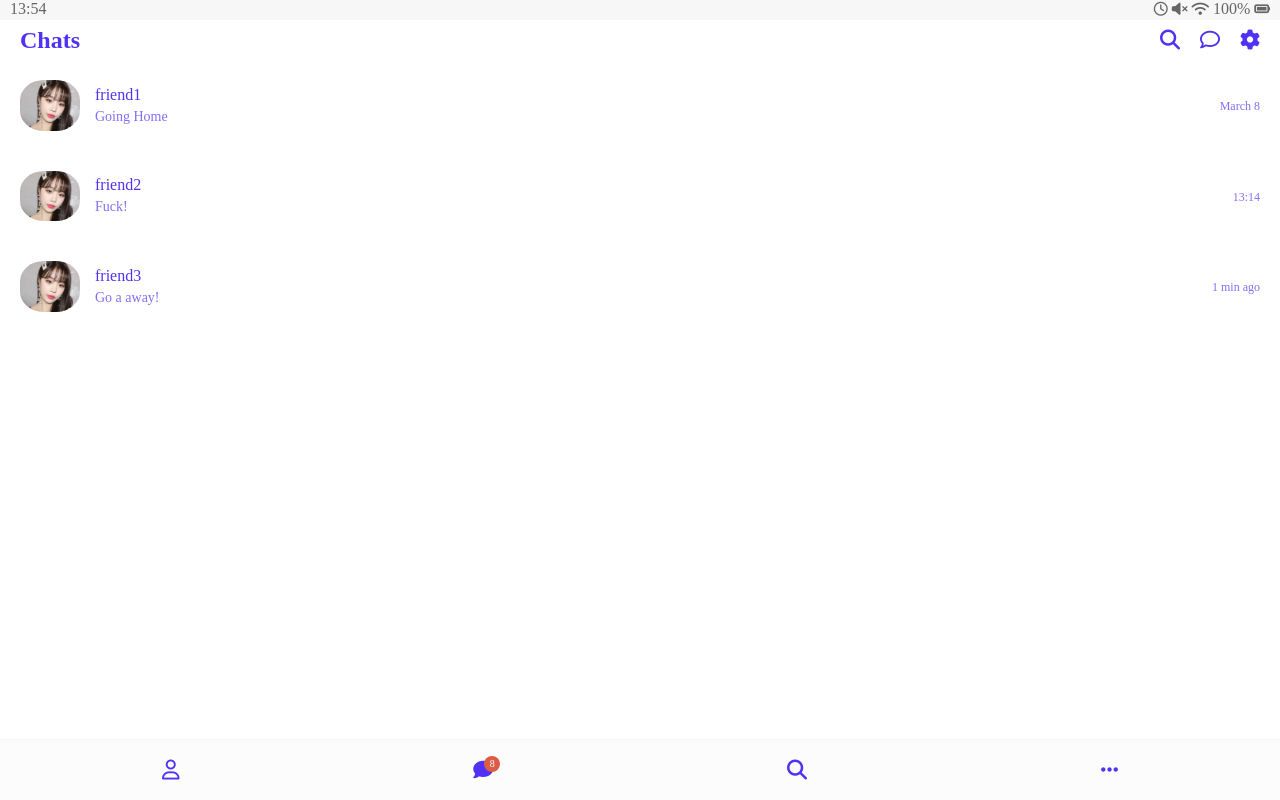
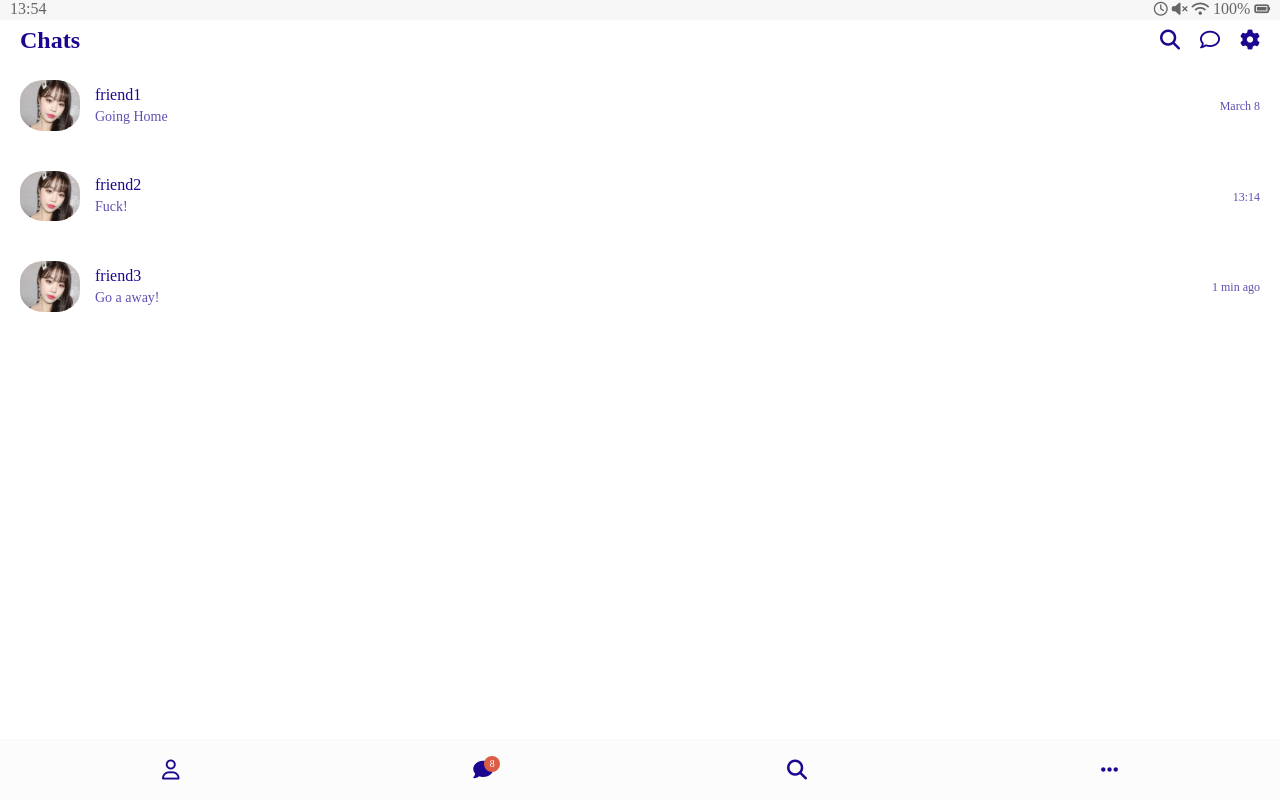
Before and after one commit to 00rigin/kakao-clone, a plain HTML site: page index.html in a window 1280 px wide. Drawn offline with Linux system fonts and the light colour scheme.

Commit message:
at Window 00rigin
at Window 00rigin

```diff
--- a/css/styles.css
+++ b/css/styles.css
@@ -16,7 +16,7 @@ body {
   -ms-overflow-style: none;
   background-color: white;
   padding: 20px 20px;
-  color: #4f32f3;
+  color: #1b078f;
   /*#020202*/
   /*#020202*/
   /*#020202*/
```
